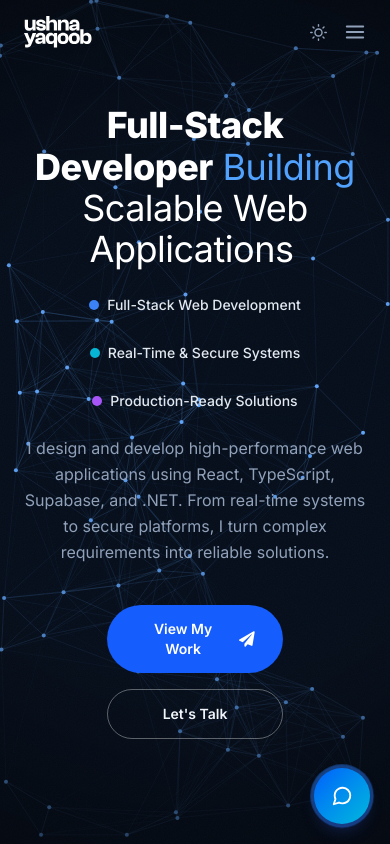
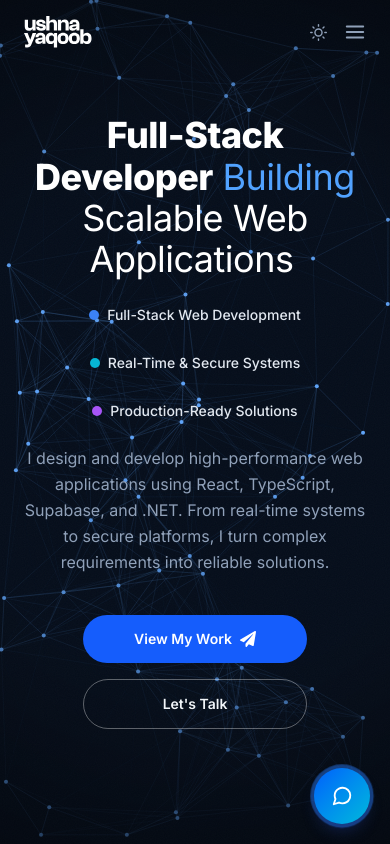
Before and after one commit to UshnaYaqoob/portfolio, a Next.js app: page / in a window 390 px wide. Shown: the top 844 px of the page. Built offline with nearby package versions, Linux system fonts and the light colour scheme.

Commit message:
feat: fixed  UI chances for Mobile app

```diff
--- a/components/portfolio/AboutSection.tsx
+++ b/components/portfolio/AboutSection.tsx
@@ -76,8 +76,7 @@
                             ))}
                         </div>
 
-                        {/* CTAs */}
-                        <div className="flex flex-col gap-3 pt-2 w-full max-w-[240px]">
+                        <div className="flex flex-col gap-3 pt-2 w-full max-w-[240px] mx-auto">
                             <a
                                 href={ABOUT_CTA.primary.href}
                                 className="inline-flex items-center justify-center gap-2 px-6 py-2.5 text-sm font-semibold text-white rounded-full bg-blue-600 hover:bg-blue-500 transition-all duration-200"
--- a/components/portfolio/HeroSection.tsx
+++ b/components/portfolio/HeroSection.tsx
@@ -236,7 +236,8 @@
                                 items-center
                                 justify-center
                                 gap-2
-                                w-44
+                                whitespace-nowrap
+                                w-56
                                 sm:w-auto
                                 px-7
                                 py-3.5
@@ -262,7 +263,8 @@
                                 items-center
                                 justify-center
                                 gap-2
-                                w-44
+                                whitespace-nowrap
+                                w-56
                                 sm:w-auto
                                 px-7
                                 py-3.5
--- a/components/portfolio/ServiceCard.tsx
+++ b/components/portfolio/ServiceCard.tsx
@@ -158,12 +158,9 @@
 
         const observer = new IntersectionObserver(
             ([entry]) => {
-                if (entry.isIntersecting) {
-                    setVisible(true);
-                    observer.disconnect();
-                }
+                setVisible(entry.isIntersecting);
             },
-            { threshold: 0.2 }
+            { threshold: 0.98 }
         );
 
         observer.observe(el);
```
